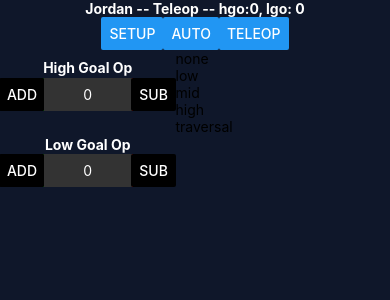
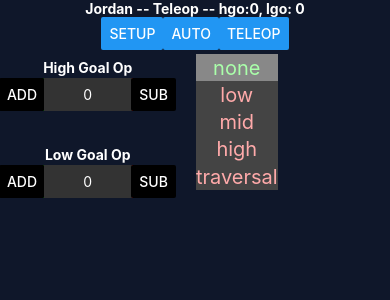
Before and after one commit to jmurphy5613/robotics-scouting-mobile-temp, a React Native app: screen / in a window 390 px wide. Both pictures are taken after a click on the button "TELEOP". Shown: the top 300 px of the page. Built offline with nearby package versions, Linux system fonts and the light colour scheme.

Commit message:
funky mpicker UI, no functionality though

```diff
--- a/components/m_picker.jsx
+++ b/components/m_picker.jsx
@@ -1,25 +1,54 @@
 import { StyleSheet, Text, View, Button, TouchableOpacity} from 'react-native';
 
-const styles = StyleSheet.create({});
+const styles = StyleSheet.create({
+    master: {
+        marginLeft: '25%',
+        marginTop: '5%',
+        height: '50%',
+        width: '100%'
+    },
+    on: {
+        backgroundColor: '#888',
+    },
+    off: {
+        backgroundColor: '#444'
+    },
+    textOff: {
+        color: '#faa',
+        marginBottom: '2%',
+        marginTop: '2%',
+        textAlign: 'center',
+        fontSize: 20
+    },
+    textOn: {
+        marginBottom: '2%',
+        marginTop: '2%',
+        color: '#afa',
+        textAlign: 'center',
+        fontSize: 20
+    }
+});
 
 export default function MPicker(props){
     return (
         <View style={styles.master}>
-            <TouchableOpacity>
-                <Text>{props.labels[0]}</Text>
-            </TouchableOpacity>
-            <TouchableOpacity>
-                <Text>{props.labels[1]}</Text>
-            </TouchableOpacity>
-            <TouchableOpacity>
-                <Text>{props.labels[2]}</Text>
-            </TouchableOpacity>
-            <TouchableOpacity>
-                <Text>{props.labels[3]}</Text>
-            </TouchableOpacity>
-            <TouchableOpacity>
-                <Text>{props.labels[4]}</Text>
-            </TouchableOpacity>
+            <View>
+                <TouchableOpacity style={styles.on}>
+                    <Text style={styles.textOn}>{props.labels[0]}</Text>
+                </TouchableOpacity>
+                <TouchableOpacity style={styles.off}>
+                    <Text style={styles.textOff}>{props.labels[1]}</Text>
+                </TouchableOpacity>
+                <TouchableOpacity style={styles.off}>
+                    <Text style={styles.textOff}>{props.labels[2]}</Text>
+                </TouchableOpacity>
+                <TouchableOpacity style={styles.off}>
+                    <Text style={styles.textOff}>{props.labels[3]}</Text>
+                </TouchableOpacity>
+                <TouchableOpacity style={styles.off}>
+                    <Text style={styles.textOff}>{props.labels[4]}</Text>
+                </TouchableOpacity>
+            </View>
         </View>
     );
 }
```
